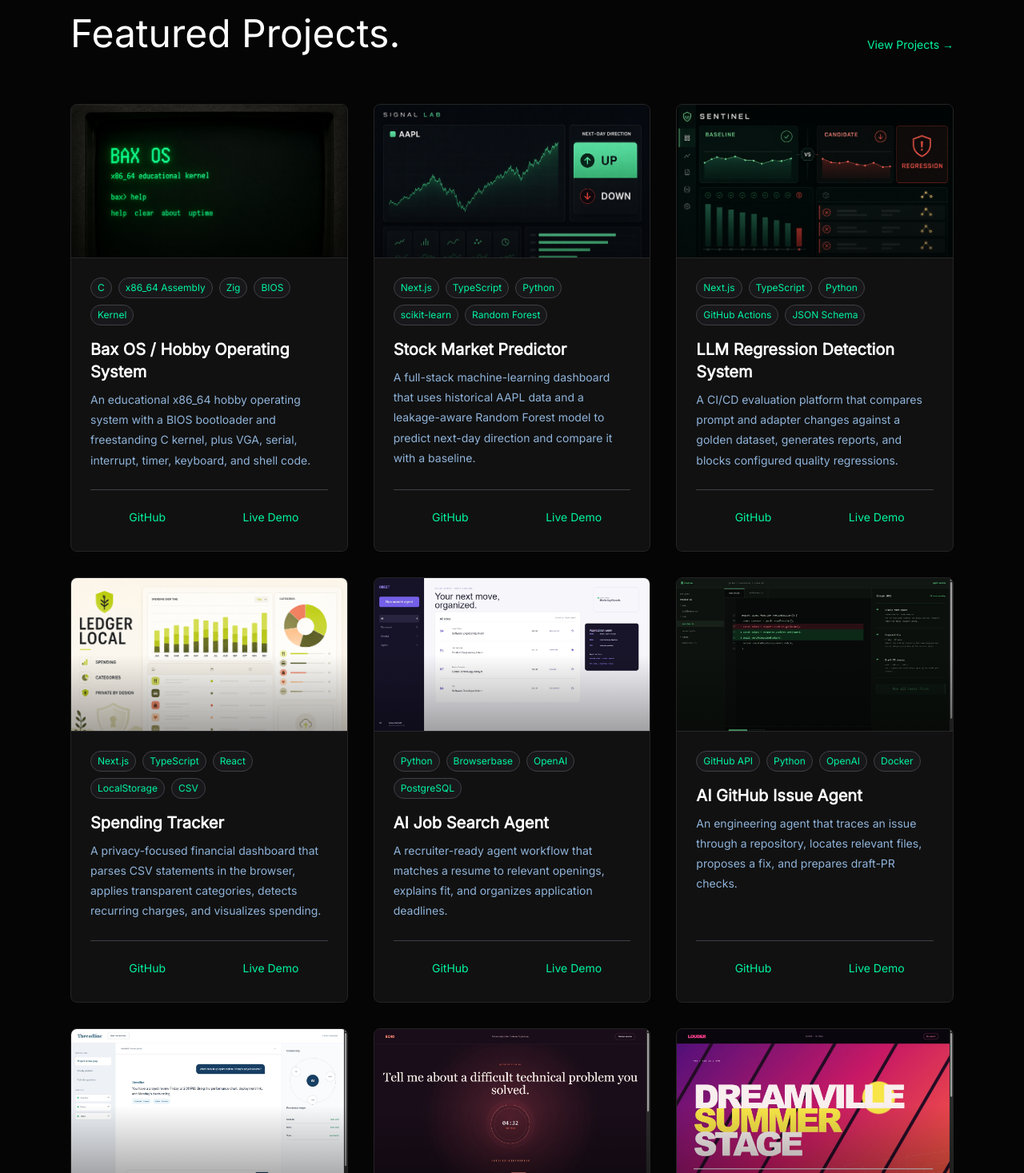
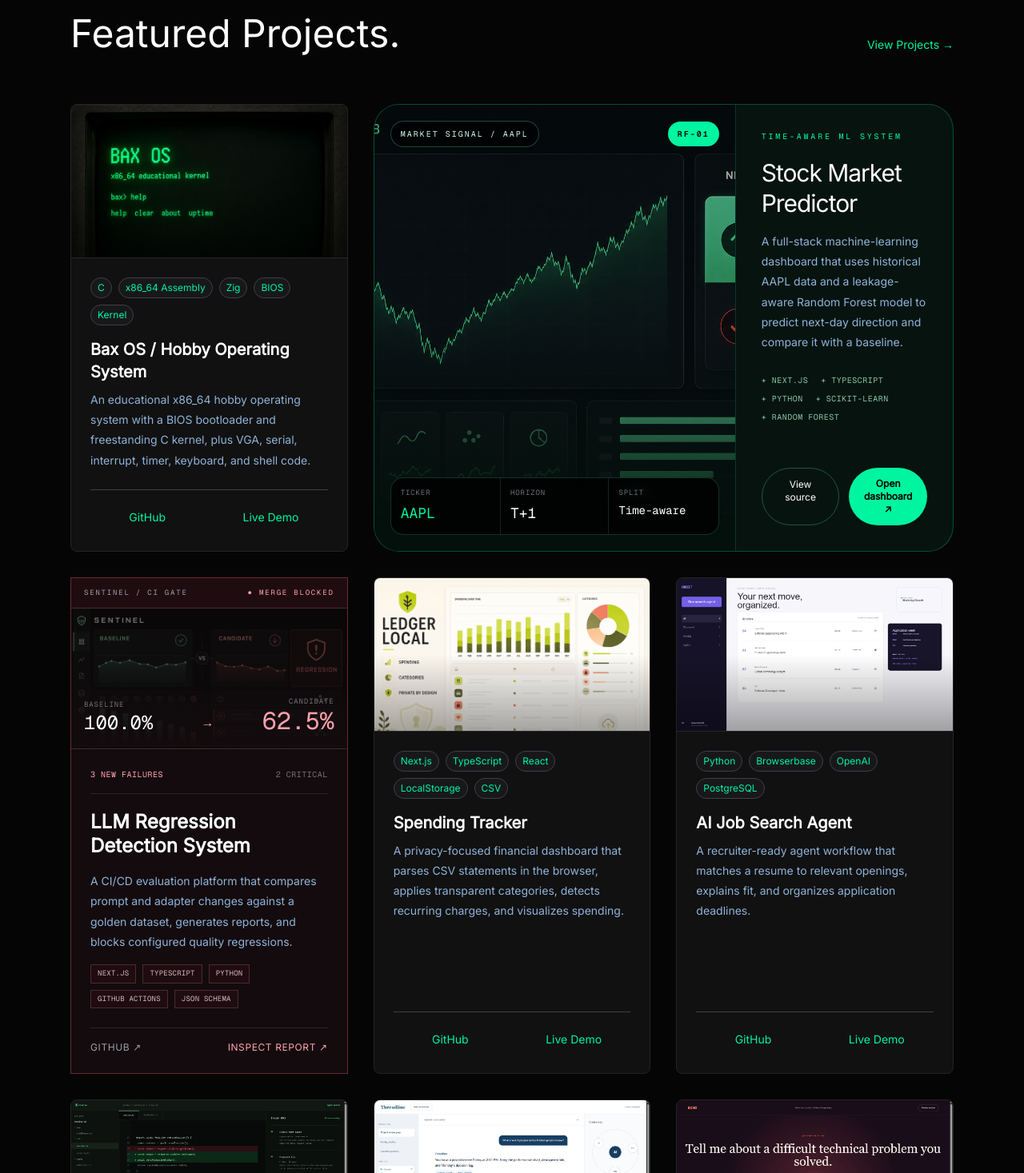
Before and after one commit to jdbartlett929/julian-portfolio, a Next.js app: page / in a window 1280 px wide. Shown: the part 2043-3510 px from the top of the page at 80% size. Built offline with nearby package versions, Linux system fonts and the light colour scheme.

Commit message:
Give featured AI projects distinct layouts

```diff
--- a/app/page.tsx
+++ b/app/page.tsx
@@ -304,7 +304,170 @@ export default function Home() {
         </div>
 
         <div className="grid gap-8 md:grid-cols-3">
-          {projects.map((project) => (
+          {projects.map((project) => {
+            if (project.title === "Stock Market Predictor") {
+              return (
+                <article
+                  key={project.title}
+                  className="group overflow-hidden rounded-[2rem] border border-emerald-400/30 bg-[#07130f] md:col-span-2 transition duration-500 hover:border-emerald-300/70 hover:shadow-[0_24px_80px_rgba(0,245,160,0.14)]"
+                >
+                  <div className="grid h-full md:grid-cols-[1.25fr_.75fr]">
+                    <div className="relative min-h-[320px] overflow-hidden border-b border-emerald-400/20 md:border-b-0 md:border-r">
+                      <Image
+                        src={project.image}
+                        alt={`${project.title} project preview`}
+                        fill
+                        sizes="(min-width: 768px) 50vw, 100vw"
+                        className="object-cover object-top opacity-75 transition duration-700 group-hover:scale-[1.03] group-hover:opacity-95"
+                      />
+                      <div className="absolute inset-0 bg-gradient-to-t from-[#03100b] via-transparent to-black/15" />
+
+                      <div className="absolute left-5 right-5 top-5 flex items-center justify-between font-mono text-[10px] tracking-[0.2em] text-emerald-100">
+                        <span className="rounded-full border border-emerald-300/30 bg-black/70 px-3 py-2 backdrop-blur">
+                          MARKET SIGNAL / AAPL
+                        </span>
+                        <span className="rounded-full bg-[#00f5a0] px-3 py-2 font-semibold text-black">
+                          RF-01
+                        </span>
+                      </div>
+
+                      <div className="absolute bottom-5 left-5 right-5 grid grid-cols-3 overflow-hidden rounded-2xl border border-emerald-300/20 bg-black/80 font-mono backdrop-blur">
+                        <div className="p-3">
+                          <p className="text-[9px] uppercase tracking-widest text-zinc-500">Ticker</p>
+                          <p className="mt-1 text-lg text-[#00f5a0]">AAPL</p>
+                        </div>
+                        <div className="border-x border-emerald-300/15 p-3">
+                          <p className="text-[9px] uppercase tracking-widest text-zinc-500">Horizon</p>
+                          <p className="mt-1 text-lg text-white">T+1</p>
+                        </div>
+                        <div className="p-3">
+                          <p className="text-[9px] uppercase tracking-widest text-zinc-500">Split</p>
+                          <p className="mt-1 text-sm text-white">Time-aware</p>
+                        </div>
+                      </div>
+                    </div>
+
+                    <div className="flex flex-col p-7 md:p-8">
+                      <p className="mb-5 font-mono text-[10px] uppercase tracking-[0.28em] text-[#00f5a0]">
+                        Time-aware ML system
+                      </p>
+                      <h3 className="text-3xl font-light leading-tight tracking-[-0.035em]">
+                        {project.title}
+                      </h3>
+                      <p className="body-text mb-7 mt-4 text-sm leading-6">
+                        {project.description}
+                      </p>
+
+                      <div className="mb-8 flex flex-wrap gap-x-4 gap-y-2 font-mono text-[10px] uppercase tracking-wider text-emerald-200/80">
+                        {project.tech.map((item) => (
+                          <span key={item}>+ {item}</span>
+                        ))}
+                      </div>
+
+                      <div className="mt-auto grid grid-cols-2 gap-3">
+                        <a
+                          href={project.github}
+                          target="_blank"
+                          rel="noreferrer"
+                          className="rounded-full border border-emerald-300/30 px-4 py-3 text-center text-xs transition hover:border-[#00f5a0] hover:text-[#00f5a0]"
+                        >
+                          View source
+                        </a>
+                        {project.live ? (
+                          <a
+                            href={project.live}
+                            target="_blank"
+                            rel="noreferrer"
+                            className="rounded-full bg-[#00f5a0] px-4 py-3 text-center text-xs font-semibold text-black transition hover:bg-white"
+                          >
+                            Open dashboard ↗
+                          </a>
+                        ) : null}
+                      </div>
+                    </div>
+                  </div>
+                </article>
+              );
+            }
+
+            if (project.title === "LLM Regression Detection System") {
+              return (
+                <article
+                  key={project.title}
+                  className="group flex flex-col overflow-hidden border border-rose-400/35 bg-[#130b0d] transition duration-500 hover:border-rose-300/70 hover:shadow-[12px_12px_0_rgba(244,63,94,0.12)]"
+                >
+                  <div className="flex items-center justify-between border-b border-rose-300/20 bg-rose-500/5 px-4 py-3 font-mono text-[9px] uppercase tracking-[0.2em]">
+                    <span className="text-zinc-400">Sentinel / CI gate</span>
+                    <span className="text-rose-300">● Merge blocked</span>
+                  </div>
+
+                  <div className="relative h-44 overflow-hidden border-b border-rose-300/20">
+                    <Image
+                      src={project.image}
+                      alt={`${project.title} project preview`}
+                      fill
+                      sizes="(min-width: 768px) 33vw, 100vw"
+                      className="object-cover object-top opacity-55 grayscale-[35%] transition duration-500 group-hover:scale-105 group-hover:opacity-75"
+                    />
+                    <div className="absolute inset-0 bg-gradient-to-t from-[#130b0d] via-[#130b0d]/25 to-transparent" />
+                    <div className="absolute bottom-4 left-4 right-4 flex items-end justify-between font-mono">
+                      <div>
+                        <p className="text-[9px] uppercase tracking-widest text-zinc-500">Baseline</p>
+                        <p className="text-2xl text-white">100.0%</p>
+                      </div>
+                      <span className="pb-1 text-rose-300">→</span>
+                      <div className="text-right">
+                        <p className="text-[9px] uppercase tracking-widest text-zinc-500">Candidate</p>
+                        <p className="text-3xl text-rose-300">62.5%</p>
+                      </div>
+                    </div>
+                  </div>
+
+                  <div className="flex flex-1 flex-col p-6">
+                    <div className="mb-5 flex items-center justify-between border-b border-rose-300/15 pb-4 font-mono text-[10px] uppercase tracking-wider">
+                      <span className="text-rose-300">3 new failures</span>
+                      <span className="text-zinc-500">2 critical</span>
+                    </div>
+                    <h3 className="text-2xl font-semibold leading-tight">{project.title}</h3>
+                    <p className="body-text my-4 text-sm leading-6">{project.description}</p>
+
+                    <div className="mb-6 flex flex-wrap gap-2">
+                      {project.tech.map((item) => (
+                        <span
+                          key={item}
+                          className="border border-rose-300/20 bg-rose-500/5 px-2 py-1 font-mono text-[9px] uppercase tracking-wide text-rose-100/80"
+                        >
+                          {item}
+                        </span>
+                      ))}
+                    </div>
+
+                    <div className="mt-auto flex border-t border-rose-300/15 pt-4 text-xs uppercase tracking-wider">
+                      <a
+                        href={project.github}
+                        target="_blank"
+                        rel="noreferrer"
+                        className="flex-1 text-zinc-400 transition hover:text-white"
+                      >
+                        GitHub ↗
+                      </a>
+                      {project.live ? (
+                        <a
+                          href={project.live}
+                          target="_blank"
+                          rel="noreferrer"
+                          className="text-rose-300 transition hover:text-white"
+                        >
+                          Inspect report ↗
+                        </a>
+                      ) : null}
+                    </div>
+                  </div>
+                </article>
+              );
+            }
+
+            return (
               <div
                 key={project.title}
                 className="elias-card group overflow-hidden rounded-lg flex flex-col transition hover:border-[#00f5a0] hover:-translate-y-2 hover:shadow-[0_0_40px_rgba(16,185,129,0.2)]"
@@ -361,7 +524,8 @@ export default function Home() {
                   </div>
                 </div>
               </div>
-          ))}
+            );
+          })}
         </div>
       </section>
 
```
Lines whose indentation alone changed are shown as unchanged.
